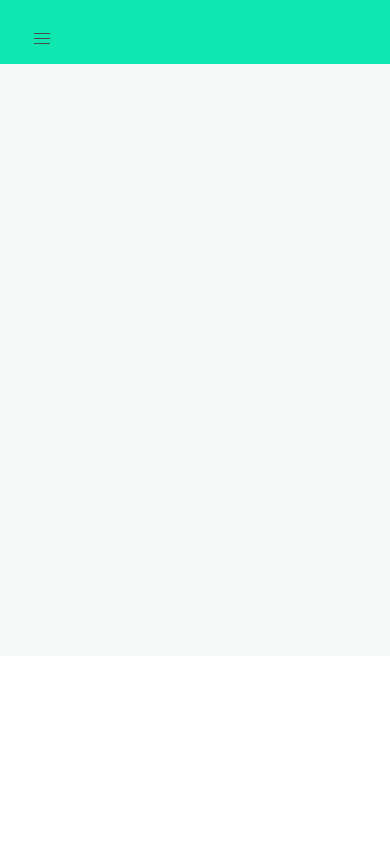
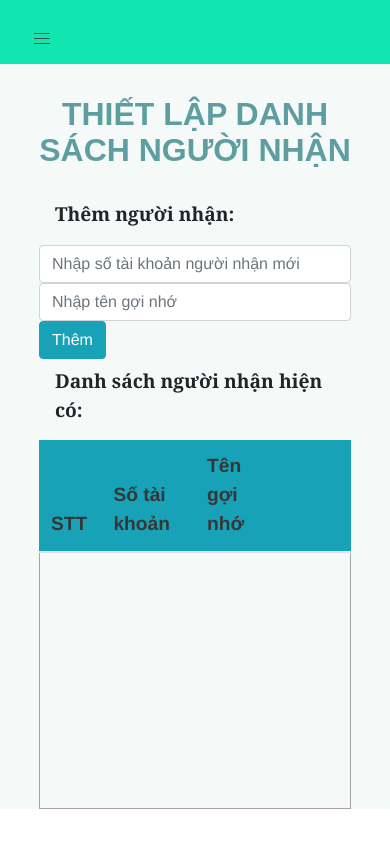
Before and after one commit to ndbinh144/CNM_DACK, a Vue app in the folder frontend/: page /listreceiver in a window 390 px wide. Built offline with nearby package versions, Linux system fonts and the light colour scheme.

Commit message:
Thêm UI chức năng thiết lạp danh sách người nhận

```diff
--- a/frontend/src/components/CreateAccount.vue
+++ b/frontend/src/components/CreateAccount.vue
@@ -42,7 +42,7 @@
 export default {
   data() {
     return {
-      Message: "aaaaaaa",
+      Message: "",
       isDisplayMsg: "none",
       ColorMsg: "red",
       inputAcount: ""
--- a/frontend/src/components/U_ListAccount.vue
+++ b/frontend/src/components/U_ListAccount.vue
@@ -4,9 +4,9 @@
     <table class="table" id="tableHead">
       <thead>
         <tr>
-          <th class="column1">STT</th>
-          <th class="column2">Số tài khoản</th>
-          <th class="column2">Số dư hiện tại</th>
+          <th class="column1 btn-info">STT</th>
+          <th class="column2 btn-info">Số tài khoản</th>
+          <th class="column2 btn-info">Số dư hiện tại</th>
         </tr>
       </thead>
     </table>
@@ -38,7 +38,9 @@ export default {};
   margin: 0 auto;
   height: 24.5rem;
   overflow: auto;
-  border: 0.1rem solid rgb(168, 163, 163);
+  border-left: 0.1rem solid rgb(168, 163, 163);
+  border-right: 0.1rem solid rgb(168, 163, 163);
+  border-bottom: 0.1rem solid rgb(168, 163, 163);
 }
 #tableBody {
   width: 100%;
@@ -51,8 +53,7 @@ export default {};
   width: 40%;
   text-align: center;
 }
-th {
-  background-color: rgb(71, 227, 233);
+th, td {
   font-size: 1.2rem;
 }
 </style>
--- /dev/null
+++ b/frontend/src/components/U_ListReceiver.vue
@@ -0,0 +1,107 @@
+<template>
+  <div>
+    <h2 class="title">THIẾT LẬP DANH SÁCH NGƯỜI NHẬN</h2>
+    <label class="notice" :style="{ display: isDisplayMsg, color: ColorMsg }">{{ Message }}</label>
+    <div class="list_Container">
+      <label class="title_list">Thêm người nhận:</label>
+      <div class="row">
+        <div class="col-sm-5">
+          <input type="text" class="form-control" placeholder="Nhập số tài khoản người nhận mới">
+        </div>
+        <div class="col-sm-5">
+          <input type="text" class="form-control" placeholder="Nhập tên gợi nhớ">
+        </div>
+        <div class="col-sm-2">
+          <button class="btn btn-info" @click="addNew">Thêm</button>
+        </div>
+      </div>
+    </div>
+
+    <div class="list_Container">
+      <label class="title_list">Danh sách người nhận hiện có:</label>
+      <table class="table" id="tableHead">
+        <thead>
+          <tr>
+            <th class="column1 btn-info">STT</th>
+            <th class="column2 btn-info">Số tài khoản</th>
+            <th class="column2 btn-info">Tên gợi nhớ</th>
+            <th class="column3 btn-info"></th>
+          </tr>
+        </thead>
+      </table>
+      <div class="rollTable">
+        <table class="table" id="tableBody">
+          <tbody>
+            <tr></tr>
+          </tbody>
+        </table>
+      </div>
+    </div>
+  </div>
+</template>
+
+<script>
+export default {
+  data() {
+    return {
+      isDisplayMsg: "none",
+      Message: "",
+      ColorMsg: "red"
+    };
+  },
+  methods: {
+    addNew() {
+
+    }
+  },
+};
+</script>
+
+<style scoped>
+.list_Container {
+  width: 80%;
+  margin: 0 auto;
+  text-align: left;
+}
+.title_list {
+  font-family: Cambria, Cochin, Georgia, Times, "Times New Roman", serif;
+  font-size: 1.2rem;
+  font-weight: 600;
+  margin-top: .5rem;
+  margin-left: 1rem;
+  margin-bottom: 1rem;
+}
+.notice {
+  font-size: 1.2rem;
+}
+#tableHead {
+  width: 100%;
+  margin: 0 auto;
+}
+.rollTable {
+  width: 100%;
+  margin: 0 auto;
+  height: 16rem;
+  overflow: auto;
+  border-left: 0.1rem solid rgb(168, 163, 163);
+  border-right: 0.1rem solid rgb(168, 163, 163);
+  border-bottom: 0.1rem solid rgb(168, 163, 163);
+}
+#tableBody {
+  width: 100%;
+}
+.column1 {
+  width: 20%;
+  text-align: center;
+}
+.column2 {
+  width: 30%;
+  text-align: center;
+}
+.column3 {
+  width: 20%;
+}
+th, td {
+  font-size: 1.2rem;
+}
+</style>
--- a/frontend/src/router.js
+++ b/frontend/src/router.js
@@ -37,6 +37,11 @@ export default new Router({
       component: () => import('./components/U_ListAccount.vue')
     },
     {
+      path: '/listreceiver',
+      name: 'listreceiver',
+      component: () => import('./components/U_ListReceiver.vue')
+    },
+    {
       path: '/transfers',
       name: 'transfers',
       component: () => import('./components/Transfers.vue')
```
